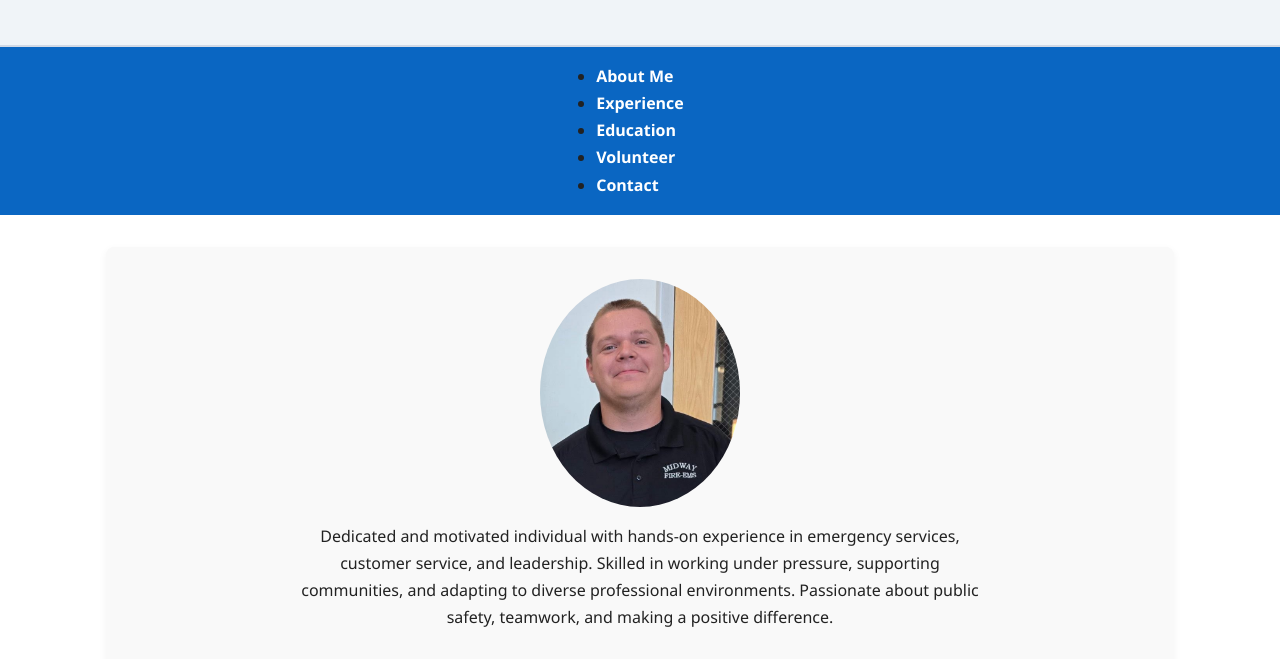
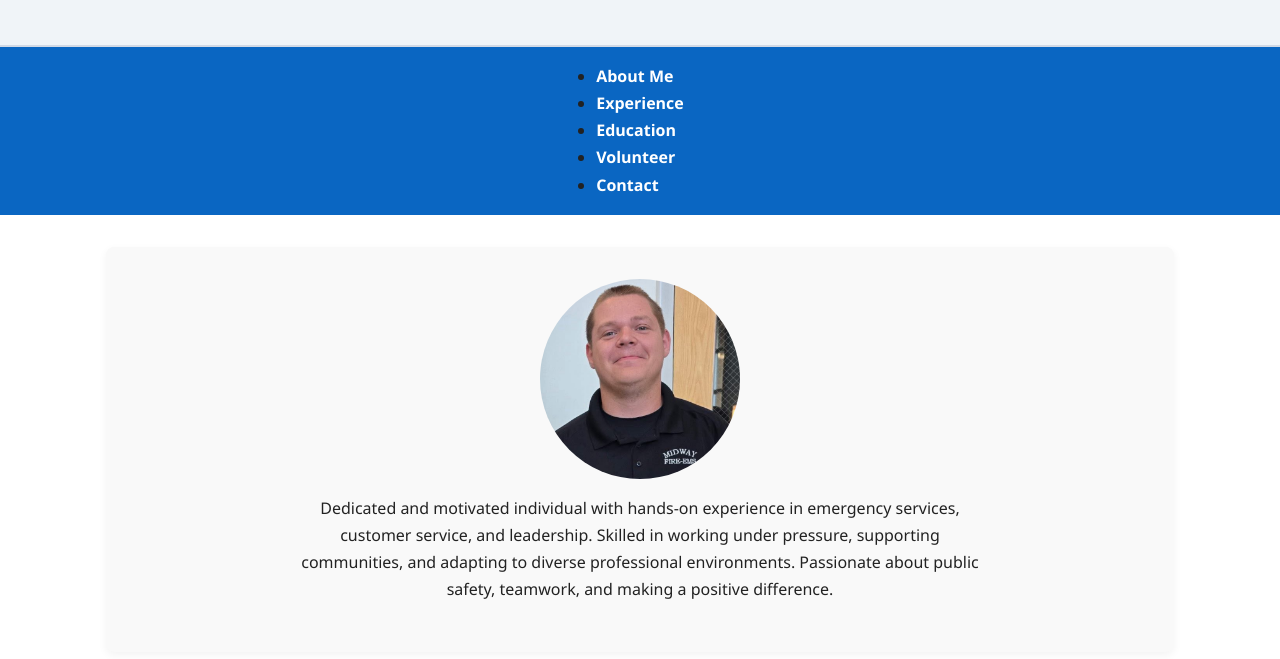
Before and after one commit to meetourheroes/dakotablosser, a plain HTML site: page index.html in a window 1280 px wide. Shown: the part 141-800 px from the top of the page. Drawn offline with Linux system fonts and the light colour scheme.

Commit message:
Update style.css

```diff
--- a/style.css
+++ b/style.css
@@ -101,9 +101,8 @@ section {
 
 .about-content img {
   border-radius: 50%;
-  width: 200px;       /* base width */
-  max-width: 80%;     /* responsive on smaller screens */
-  height: auto;       /* maintain aspect ratio */
+  width: 200px;       /* smaller image */
+  height: 200px;      /* keeps it circular */
   object-fit: cover;
 }
 
```
